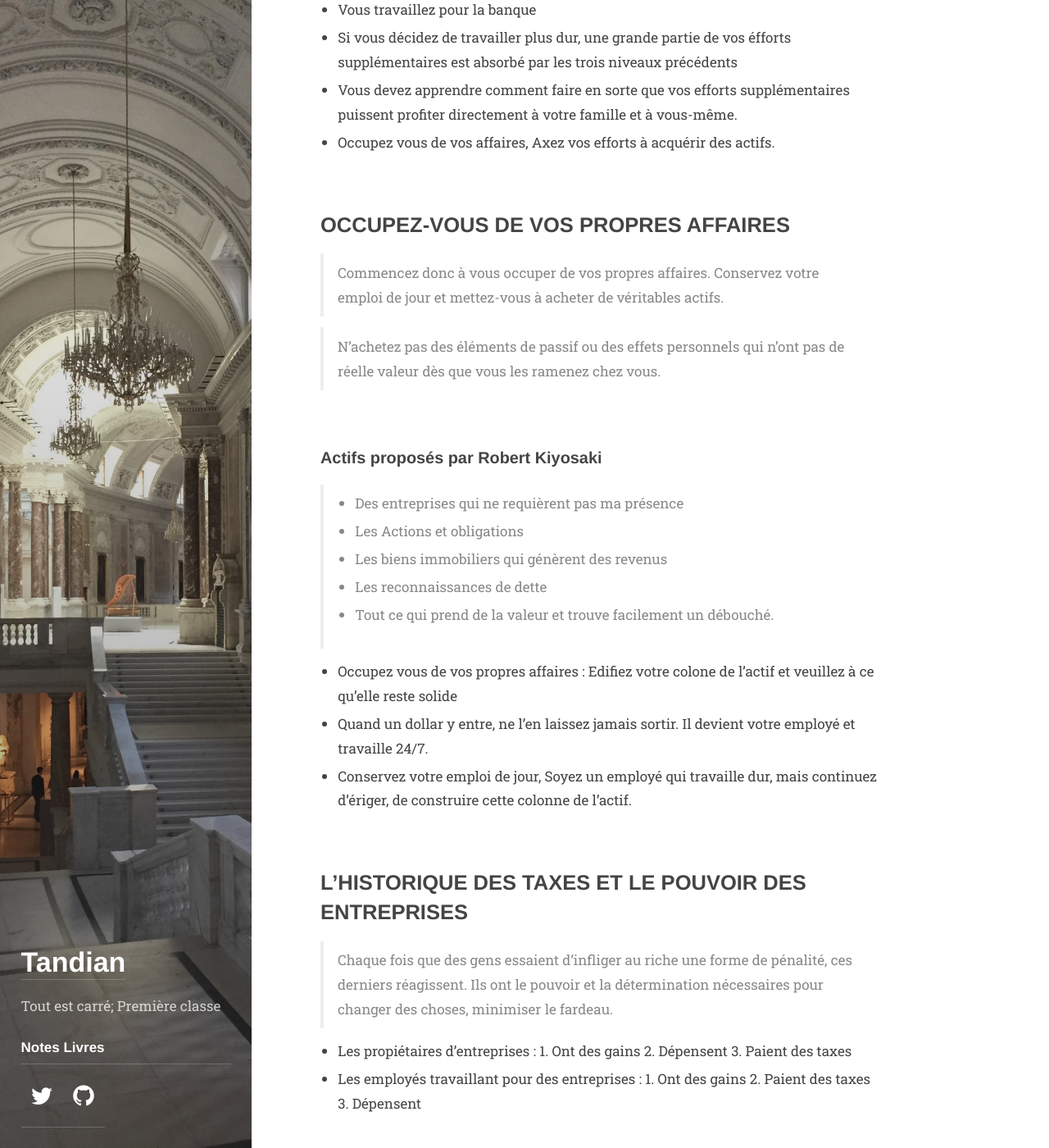
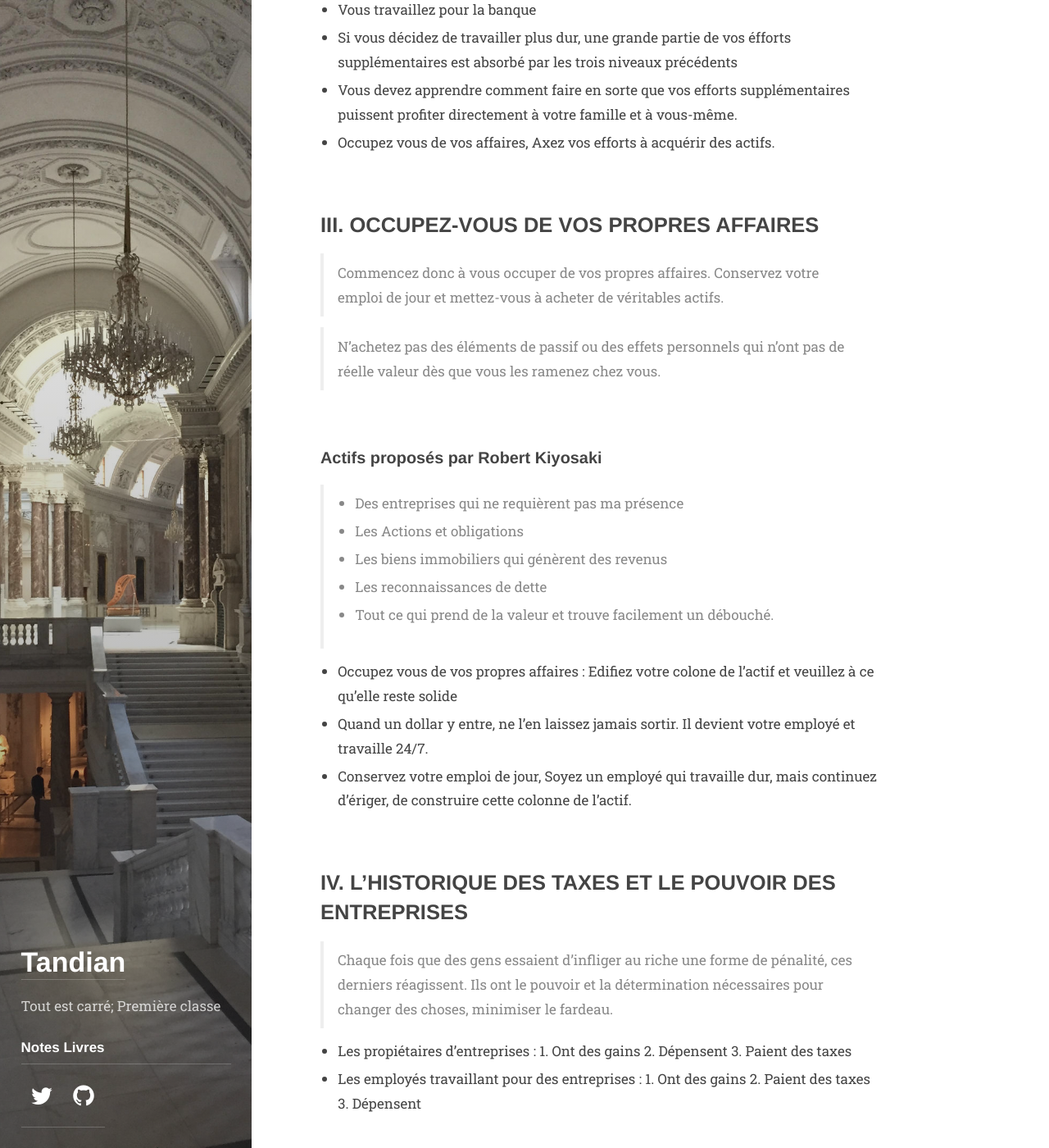
Before and after one commit to abdoulaye-tnd/tandian, a Jekyll site: the page built from books/Pereriche.md, in a window 1280 px wide and 1400 px high, scrolled down 2997 px. Shown: the whole window at 82% size. Built offline with Jekyll 4.4.1, drawn with Linux system fonts in a browser that asks for light colours; some web fonts are replaced; some of the changed text lies outside the part shown.

Commit message:
Update Pereriche.md

```diff
--- a/books/Pereriche.md
+++ b/books/Pereriche.md
@@ -8,7 +8,7 @@ description: >
 ---
 
 
-## LES RICHES NE TRAVAILLENT PAS POUR L'ARGENT
+##  I. LES RICHES NE TRAVAILLENT PAS POUR L'ARGENT
 
 - La plupart des gens s'en tiennent aux paroles et au rêve d'être riches mais ne passent jamais à l'action
 > Si vous êtes incapables de prendre des décisions rapides, jamais vous n'apprendrez à gagner de l'argent
@@ -76,7 +76,7 @@ description: >
 - Occupez vous de vos affaires, Axez vos efforts à acquérir des actifs.
 
 
-## OCCUPEZ-VOUS DE VOS PROPRES AFFAIRES
+## III. OCCUPEZ-VOUS DE VOS PROPRES AFFAIRES
 
 > Commencez donc à vous occuper de vos propres affaires. Conservez votre emploi de jour et mettez-vous à acheter de véritables actifs.
 
@@ -93,7 +93,7 @@ description: >
 - Quand un dollar y entre, ne l'en laissez jamais sortir. Il devient votre employé et travaille 24/7.
 - Conservez votre emploi de jour, Soyez un employé qui travaille dur, mais continuez d'ériger, de construire cette colonne de l'actif.
 
-## L'HISTORIQUE DES TAXES ET LE POUVOIR DES ENTREPRISES
+## IV. L'HISTORIQUE DES TAXES ET LE POUVOIR DES ENTREPRISES
 
 > Chaque fois que des gens essaient d'infliger au riche une forme de pénalité, ces derniers réagissent. Ils ont le pouvoir et la détermination nécessaires pour changer des choses, minimiser le fardeau.
 
@@ -101,7 +101,7 @@ description: >
 - Les employés travaillant pour des entreprises : 1. Ont des gains 2. Paient des taxes 3. Dépensent
 
 
-## LES RICHES ENGENDRENT L'ARGENT
+## V. LES RICHES ENGENDRENT L'ARGENT
 
 - La peur excessive et le manque de confiance en soi sont les pires détracteurs du génie personnel.
 - Il arrive fréquemment dans la réalité que ce ne soit pas les êtres rusés qui prennent de l'avance mais les audacieux.
```
Also changed, not shown: other parts of books/Pereriche.md (+5 -5 lines).
